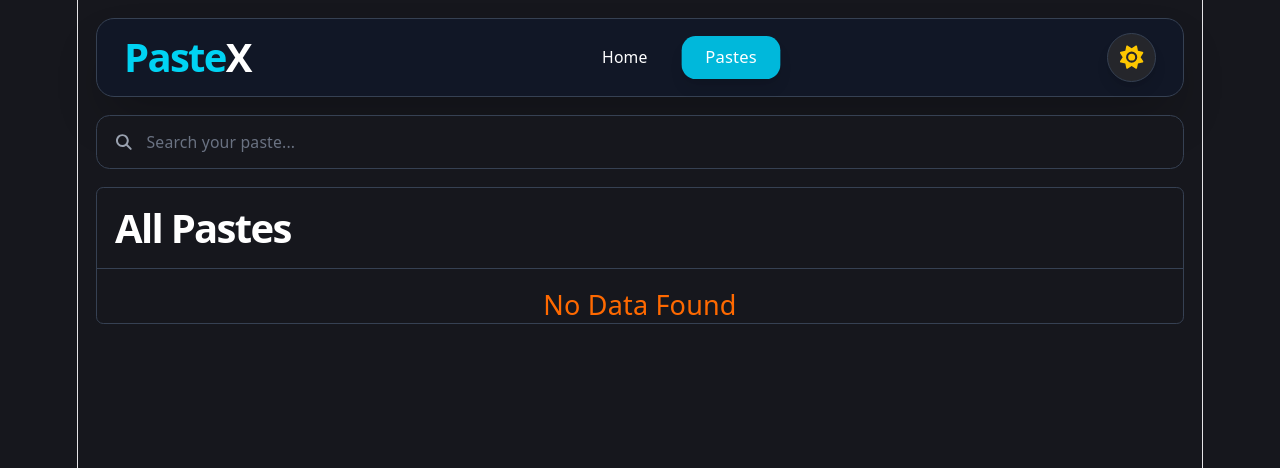
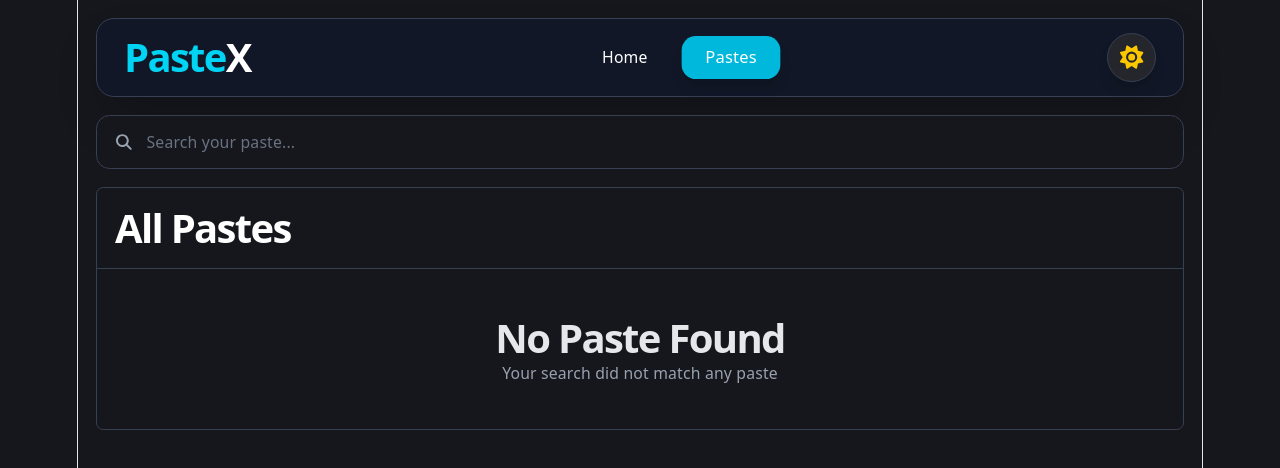
Before and after one commit to Pratick08/Paste-App, a React (Vite) app in the folder Paste-App/: page /pastes in a window 1280 px wide. Shown: the top 468 px of the page. Built offline with nearby package versions, Linux system fonts and the light colour scheme.

Commit message:
Updated UI

```diff
--- a/Paste-App/src/components/Paste.jsx
+++ b/Paste-App/src/components/Paste.jsx
@@ -64,7 +64,7 @@ const Paste = () => {
                                 className="rounded-xl p-6 hover:border-cyan-500 dark:hover:border-blue-400 transition-all duration-300"
                             >
 
-                                <div className="border border-gray-700 dark:border-blue-300 bg-[#1b1d23] dark:bg-white w-full gap-y-6 justify-between flex flex-col sm:flex-row p-4 rounded-[0.5rem] shadow-lg dark:shadow-md transition-all duration-300">
+                                <div className="border border-gray-700 dark:border-blue-300 bg-[#1b1d23] dark:bg-white w-full gap-y-6 justify-between flex flex-col sm:flex-row p-4 rounded-lg shadow-lg dark:shadow-md transition-all duration-300">
 
                                     {/* LEFT SIDE */}
                                     <div className="flex flex-col space-y-3 items-start">
@@ -75,7 +75,7 @@ const Paste = () => {
                                         </h1>
 
                                         {/* CONTENT */}
-                                        <p className="text-xs font-normal text-[#c5c4c4] dark:text-gray-600 max-w-[80%] mt-3 leading-6 line-clamp-3 w-full break-words text-left transition-all duration-300" style={{ marginTop: "12px" }}>
+                                        <p className="text-xs font-normal text-[#c5c4c4] dark:text-gray-600 max-w-[80%] mt-3 leading-6 line-clamp-3 w-full wrap-break-word text-left transition-all duration-300" style={{ marginTop: "12px" }}>
                                             {paste.content}
                                         </p>
                                     </div>
@@ -150,10 +150,10 @@ const Paste = () => {
                                                     }}
                                                 >
 
-                                                   {
+                                                    {
                                                         close => (
 
-                                                            <div className="bg-[#111827] dark:bg-white p-6 rounded-xl border border-gray-700 dark:border-blue-300 w-[100%] transition-all duration-300">
+                                                            <div className="bg-[#111827] dark:bg-white p-6 rounded-xl border border-gray-700 dark:border-blue-300 w-full transition-all duration-300">
 
                                                                 <h2 className="text-white dark:text-[#111827] text-xl font-semibold mb-4">
                                                                     Share Paste
@@ -264,10 +264,15 @@ const Paste = () => {
 
                 {
                     filteredData.length <= 0 &&
-                    <div
-                        className="text-2xl text-center w-full pt-4 text-orange-500 dark:text-blue-600 transition-all duration-300"
-                    >
-                        No Data Found
+                    <div className="w-full flex items-center justify-center py-10 transition-all duration-300">
+                        <div className="flex flex-col">
+                            <h1 className="text-3xl font-bold text-gray-200 dark:text-[#16171d] tracking-wide">
+                                No Paste Found
+                            </h1>
+                            <p className="mt-3 text-sm text-gray-400 dark:text-gray-500">
+                                Your search did not match any paste
+                            </p>
+                        </div>
                     </div>
                 }
 
--- a/Paste-App/src/components/ViewPaste.jsx
+++ b/Paste-App/src/components/ViewPaste.jsx
@@ -74,7 +74,7 @@ const ViewPaste = () => {
                 <div className="flex bg-[#16171d] dark:bg-[#f5f7fb] overflow-hidden border border-gray-700 dark:border-blue-300 transition-all duration-300">
 
                     {/* Line Numbers */}
-                    <div className="w-12 bg-[#252526] dark:bg-[#e9eefc] font-mono text-gray-400 dark:text-gray-600 text-right pr-2 text-sm pt-2 max-h-[620px] overflow-auto scrollbar-hide select-none transition-all duration-300">
+                    <div className="w-12 bg-[#252526] dark:bg-[#e9eefc] font-mono text-gray-400 dark:text-gray-600 text-right pr-2 text-sm pt-2 max-h-155 overflow-auto scrollbar-hide select-none transition-all duration-300">
 
                         {paste.content.split("\n").map((_, index) => (
                             <div key={index}>
@@ -86,7 +86,7 @@ const ViewPaste = () => {
 
                     {/* Textarea */}
                     <textarea
-                        className="min-h-[300px] text-sm overflow-y-auto border-none rounded-none focus:ring-0 pl-2 pt-2 w-full bg-[#16171d] dark:bg-[#f5f7fb] text-white dark:text-black font-normal placeholder:text-gray-400 dark:placeholder:text-gray-500 focus:outline-none resize-none leading-tight cursor-not-allowed transition-all duration-300"
+                        className="min-h-75 text-sm overflow-y-auto border-none rounded-none focus:ring-0 pl-2 pt-2 w-full bg-[#16171d] dark:bg-[#f5f7fb] text-white dark:text-black font-normal placeholder:text-gray-400 dark:placeholder:text-gray-500 focus:outline-none resize-none leading-tight cursor-not-allowed transition-all duration-300"
                         disabled
                         value={paste.content}
                         rows={20}
```
